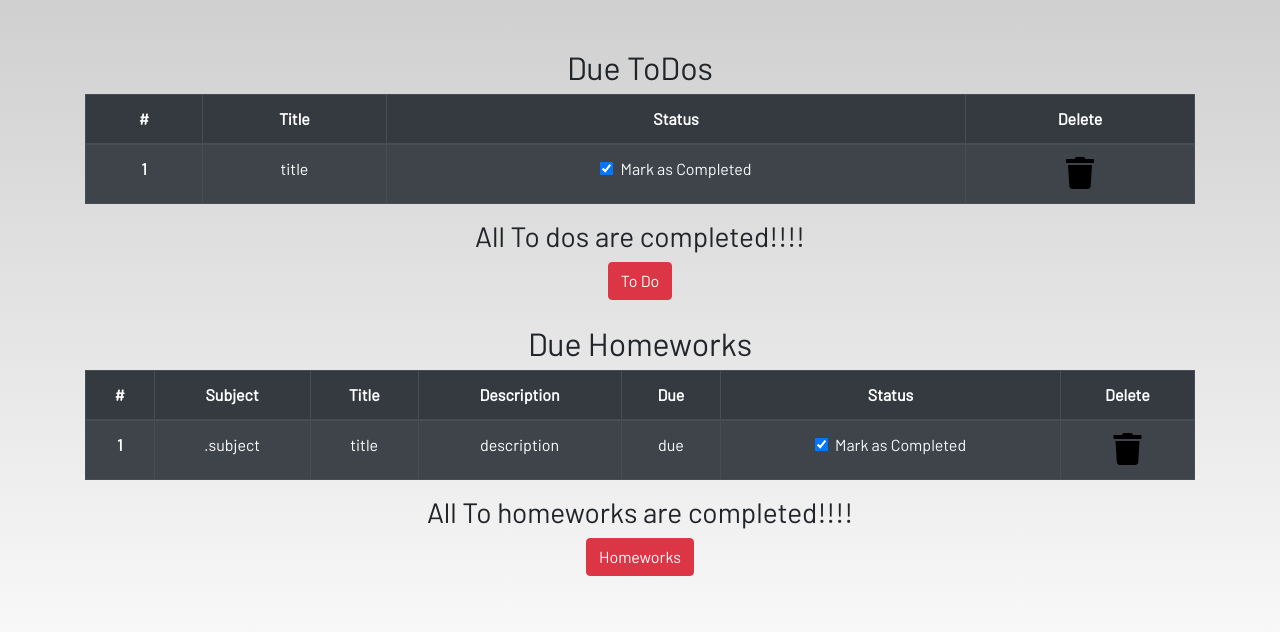
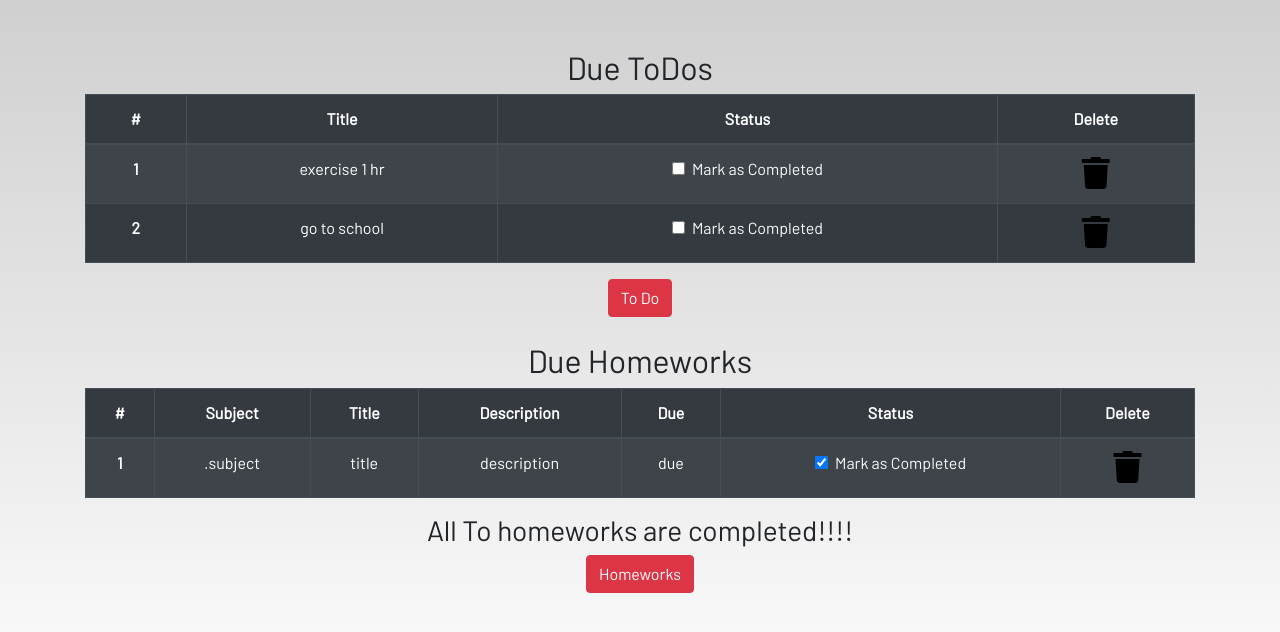
Before and after one commit to AnujaNikumbh/Learning_Gateway, a Django app: page /profile/ in a window 1280 px wide. Shown: the part 56-688 px from the top of the page. Run offline with Django 3.2, Linux system fonts and the light colour scheme; a user stored in the database is signed in; data comes from the database, SQL or seed files in the repository; some libraries are stand-ins or nearby versions; some web fonts are replaced.

Commit message:
added forloop counter ,update todo and delete todo url

```diff
--- a/Dashboard/templates/dashboard/profile.html
+++ b/Dashboard/templates/dashboard/profile.html
@@ -3,7 +3,7 @@
 {% load crispy_forms_tags%}
 {% block content %}
 <section class="text-center">
-
+    {%if not todos_done %}
     <div class="container">
         <h2>Due ToDos</h2>
         <table class="table table-striped table-bordered table-hover table-dark">
@@ -16,13 +16,19 @@
                 </tr>
             </thead>
             <tbody>
+                {% for todo in todos %}
                 <tr>
-                    <th scope="row">1</th>
-                    <td>title</td>
+                    <th scope="row">{{forloop.counter}}</th>
+                    <td>{{todo.title}}</td>
                     <td>
-                        <a href="#">
+                        <a href="{% url 'update-todo' todo.id %}">
                             <div class="form-check">
-                                <input class="form-check-input" type="checkbox" value="" checked id=2>
+                                {% if todo.is_finished == True %}
+                                <input class="form-check-input" type="checkbox" value="" checked>
+                                {% else %}
+                                <input class="form-check-input" type="checkbox" value="">
+                                {% endif %}
+
                                 <label class="form-check-label text-light" for="flexCheckDefault">
                                     Mark as Completed
                                 </label>
@@ -30,14 +36,19 @@
                         </a>
                     </td>
 
-                    <td><a href="#"><i class="fa fa-trash fa-2x"></i></a></td>
+                    <td><a href="{% url 'delete-todo' todo.id %}"><i class="fa fa-trash fa-2x"></i></a></td>
                 </tr>
+                {% endfor %}
             </tbody>
         </table>
+    {% else %}
         <h3>All To dos are completed!!!!</h3>
+    {% endif %}
 
-        <a href="#" class="btn btn-danger">To Do</a>
+        <a href="{% url 'todo' %}" class="btn btn-danger">To Do</a>
         <br><br>
+
+
         <h2>Due Homeworks</h2>
         <table class="table table-striped table-bordered table-hover table-dark">
             <thead>
```
